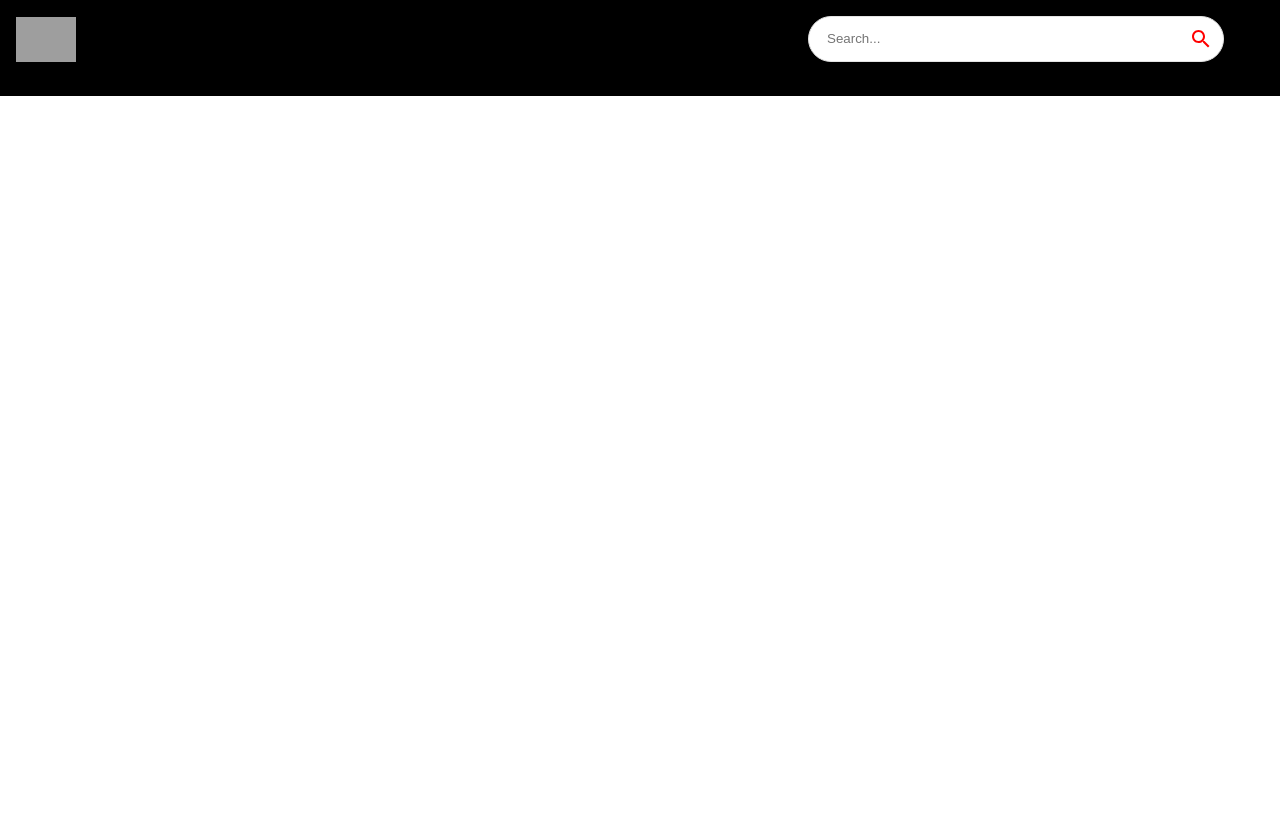
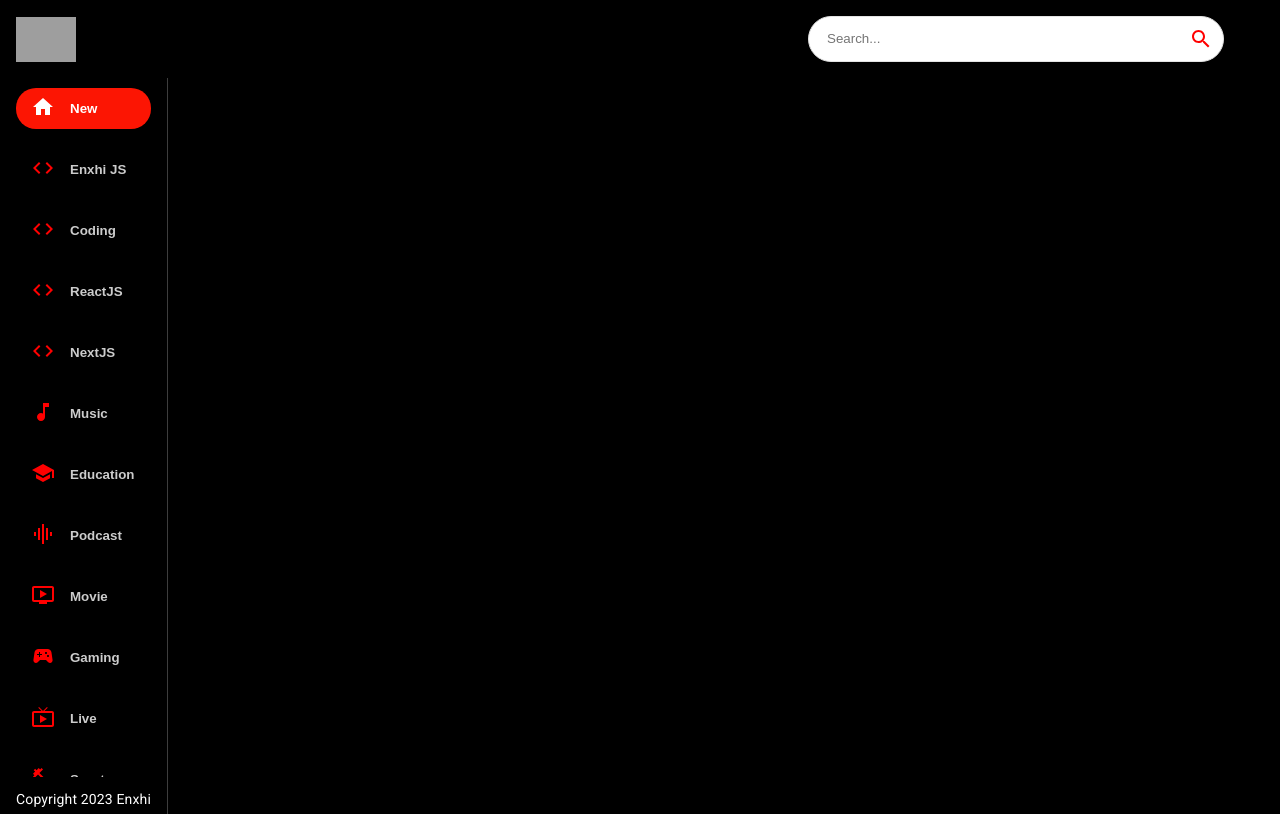
Before and after one commit to Enxhi-Hazisllari/youtube_clone, a React (Create React App) app: page / in a window 1280 px wide. Built offline with nearby package versions, Linux system fonts and the light colour scheme; grey boxes are pictures that could not be loaded.

Commit message:
added Sidebar

```diff
--- a/src/components/Feed.jsx
+++ b/src/components/Feed.jsx
@@ -1,9 +1,25 @@
-import React from 'react'
+import { useState, useEffect } from "react";
+import { Box, Stack, Typography } from "@mui/material";
+import Sidebar from "./Sidebar";
 
 const Feed = () => {
   return (
-    <div>Feed</div>
+    <Stack sx={{ flexDirection: { sx:
+    "column", md: "row"} }}>
+      <Box sx={{ height: { sx: 'auto', md: '92vh'},
+           borderRight: '1px solid #3d3d3d', px:{ sx: 0, md: 2 }}}>
+        <Sidebar />
+
+        <Typography
+            className="copyright"
+            variant="body2"
+            sx={{ mt: 1.5, color: '#fff' }}>
+
+          Copyright 2023 Enxhi
+        </Typography>
+      </Box>
+    </Stack>
   )
 }
 
-export default Feed
+export default Feed;
--- /dev/null
+++ b/src/components/Sidebar.jsx
@@ -0,0 +1,34 @@
+import { Stack } from "@mui/material";
+import { categories } from "../utils/constants";
+
+const selectCategory = 'New';
+
+const Sidebar = () => (
+    <Stack
+    direction='row'
+    sx={{
+        overflowY: 'auto',
+        height: { sx: 'auto', md: '95%'},
+        flexDirection: { md: 'column'}
+    }}
+    >
+      {categories.map((category)=>(
+        <button
+            className="category-btn"
+            style={{
+                background: category.name === selectCategory && '#FC1503',
+                color: 'white'
+            }}
+            key={category.name}
+        >
+            <span style={{ color: category.name === selectCategory ? 'white' : 'red', marginRight: '15px' }}>
+                {category.icon}
+            </span>
+            <span style={{ opacity: category.name === selectCategory ? '1' : '0.8'}}>{category.name}</span>
+        </button>
+      ))}
+    </Stack>
+  )
+
+
+export default Sidebar;
--- a/src/components/index.js
+++ b/src/components/index.js
@@ -4,3 +4,4 @@ export { default as ChannelDetail } from './ChannelDetail';
 export { default as SearchFeed } from './SearchFeed';
 export { default as VideoDetail } from './VideoDetail';
 export { default as SearchBar } from './SearchBar';
+export { default as Sidebar } from './Sidebar';
```
